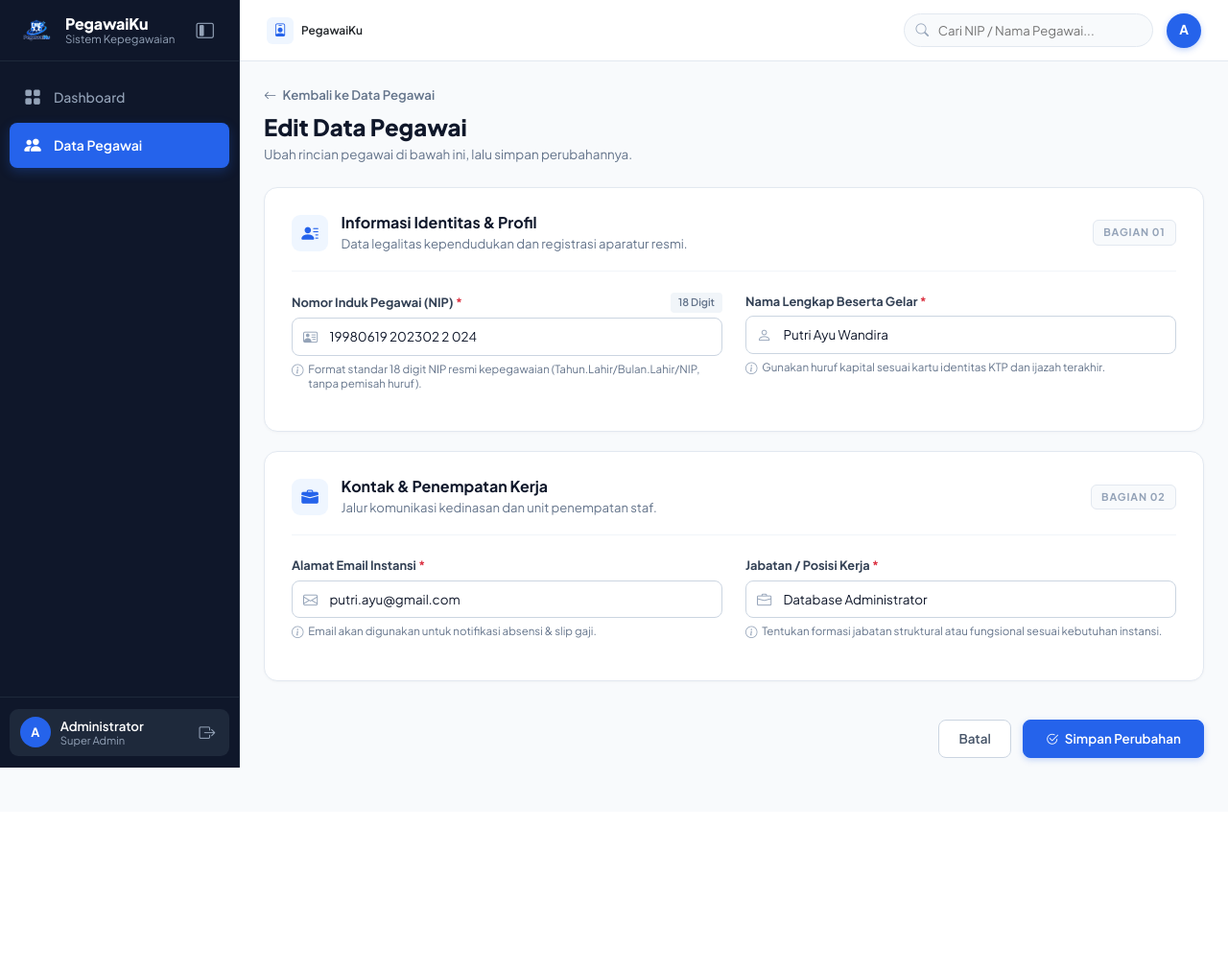
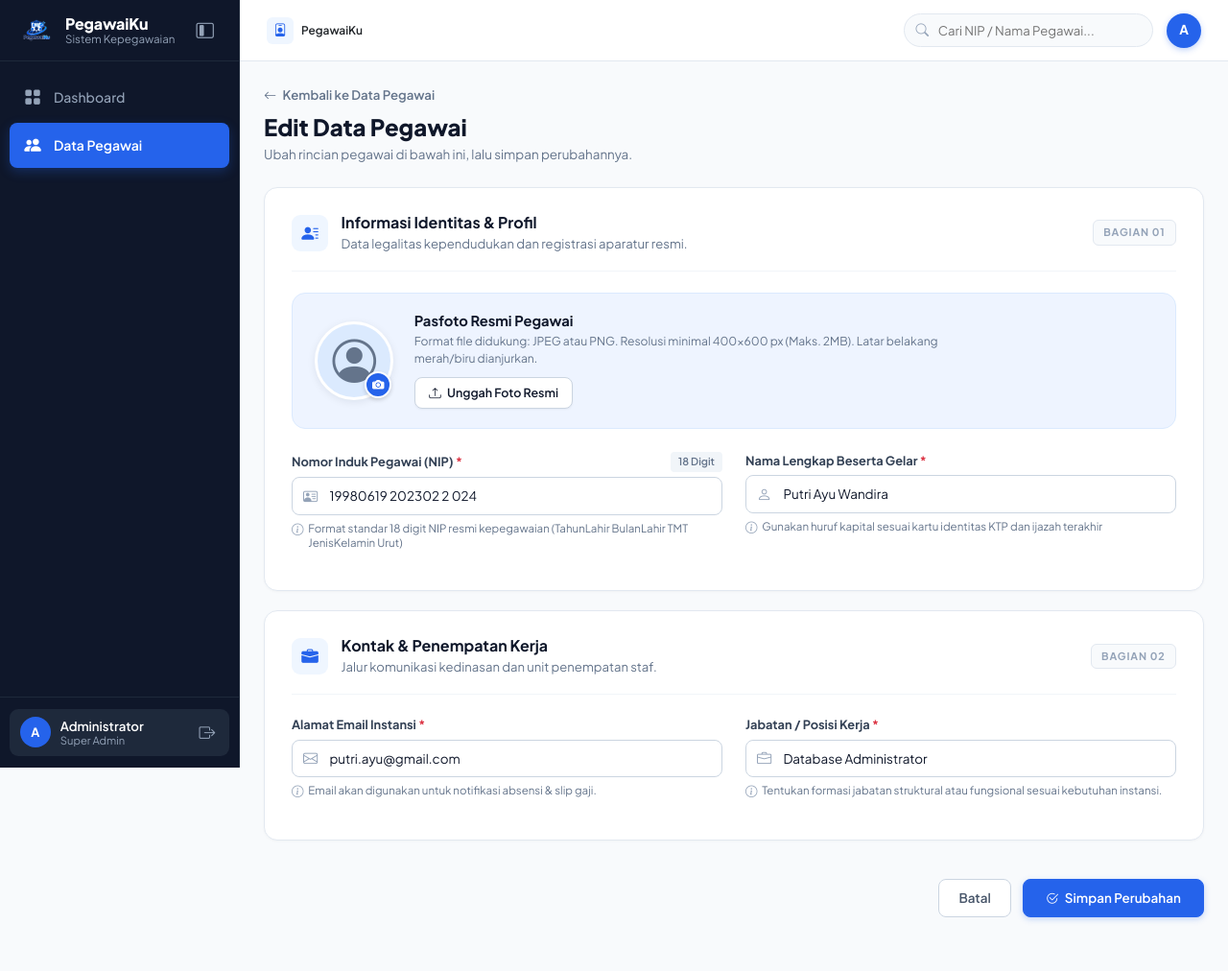
Before and after one commit to Zenqirtz/PegawaiKu, a PHP site: page /pegawai/edit.php?id=50 in a window 1280 px wide. Shown: the whole page at 96% size. Before the commit the page ends 800 px from the top, so only its background shows below. Run offline with PHP 8.4, Linux system fonts and the light colour scheme; a user stored in the database is signed in; data comes from the database, SQL or seed files in the repository.

Commit message:
feat: tambah upload pasfoto pegawai

```diff
--- a/api/detail.php
+++ b/api/detail.php
@@ -30,7 +30,7 @@ if ($id <= 0) {
     exit;
 }
 
-$stmt = $pdo->prepare('SELECT id, nip, nama, email, jabatan FROM employees WHERE id = :id LIMIT 1');
+$stmt = $pdo->prepare('SELECT id, nip, nama, email, jabatan, foto FROM employees WHERE id = :id LIMIT 1');
 $stmt->execute(['id' => $id]);
 $employee = $stmt->fetch();
 
@@ -56,5 +56,6 @@ echo json_encode([
         'email'    => (string) $employee['email'],
         'jabatan'  => (string) ($employee['jabatan'] ?: 'Staf Pelaksana'),
         'initial'  => $initials,
+        'foto'     => (string) ($employee['foto'] ?? ''),
     ]
 ], JSON_UNESCAPED_UNICODE);
--- a/assets/css/style.css
+++ b/assets/css/style.css
@@ -1649,6 +1649,11 @@ body, button, input, select, textarea { font-family: 'Plus Jakarta Sans', system
     flex-shrink: 0;
 }
 
+.employee-photo {
+    object-fit: cover;
+    border: 1px solid #e2e8f0;
+}
+
 .employee-name-cell a {
     color: #0f172a;
     font-weight: 700;
@@ -1939,32 +1944,33 @@ body, button, input, select, textarea { font-family: 'Plus Jakarta Sans', system
 
 /* Upload Pasfoto Box */
 .photo-upload-box {
-    background: #f8fafc;
-    border: 1px dashed #cbd5e1;
-    border-radius: 12px;
-    padding: 1.2rem 1.35rem;
-    display: flex;
-    align-items: center;
-    gap: 1.25rem;
-    margin-bottom: 1.35rem;
+    background: #eef4ff;
+    border: 1px solid #dbeafe;
+    border-radius: 14px;
+    padding: 1.25rem 1.45rem;
+    display: flex;
+    align-items: center;
+    gap: 1.35rem;
+    margin-bottom: 1.45rem;
     flex-wrap: wrap;
 }
 
 .avatar-preview-wrapper {
     position: relative;
-    width: 74px;
-    height: 74px;
+    width: 82px;
+    height: 82px;
     border-radius: 50%;
-    background: #e0e7ff;
-    color: #4338ca;
+    background: #dbeafe;
+    color: #64748b;
     display: flex;
     align-items: center;
     justify-content: center;
-    font-size: 2.5rem;
+    font-size: 2.85rem;
     flex-shrink: 0;
     border: 3px solid #ffffff;
-    box-shadow: 0 2px 6px rgba(0,0,0,0.06);
+    box-shadow: 0 2px 8px rgba(15, 23, 42, 0.08);
     overflow: visible;
+    cursor: pointer;
 }
 
 .avatar-preview-img {
@@ -1977,10 +1983,10 @@ body, button, input, select, textarea { font-family: 'Plus Jakarta Sans', system
 
 .avatar-camera-btn {
     position: absolute;
-    bottom: -2px;
-    right: -2px;
-    width: 26px;
-    height: 26px;
+    bottom: -1px;
+    right: -1px;
+    width: 28px;
+    height: 28px;
     border-radius: 50%;
     background: #2563eb;
     color: #ffffff;
@@ -1988,45 +1994,62 @@ body, button, input, select, textarea { font-family: 'Plus Jakarta Sans', system
     display: flex;
     align-items: center;
     justify-content: center;
-    font-size: 0.72rem;
-    box-shadow: 0 2px 4px rgba(0,0,0,0.15);
+    font-size: 0.78rem;
+    box-shadow: 0 2px 4px rgba(0, 0, 0, 0.16);
     cursor: pointer;
+    transition: background-color 0.15s, transform 0.15s;
+}
+
+.avatar-camera-btn:hover {
+    background: #1d4ed8;
+    transform: scale(1.08);
 }
 
 .photo-upload-info h5 {
-    font-size: 0.88rem;
+    font-size: 0.92rem;
     font-weight: 700;
     color: #0f172a;
-    margin: 0 0 0.2rem;
+    margin: 0 0 0.25rem;
 }
 
 .photo-upload-info p {
-    font-size: 0.74rem;
+    font-size: 0.76rem;
     color: #64748b;
     margin: 0 0 0.65rem;
     max-width: 580px;
-    line-height: 1.4;
+    line-height: 1.45;
 }
 
 .btn-upload-photo {
     background: #ffffff;
     border: 1px solid #cbd5e1;
-    color: #334155;
+    color: #0f172a;
     font-size: 0.78rem;
     font-weight: 600;
-    padding: 0.35rem 0.85rem;
-    border-radius: 7px;
+    padding: 0.4rem 0.9rem;
+    border-radius: 8px;
     cursor: pointer;
     display: inline-flex;
     align-items: center;
-    gap: 0.35rem;
-    transition: background 0.15s, border-color 0.15s;
+    gap: 0.4rem;
+    box-shadow: 0 1px 2px rgba(15, 23, 42, 0.05);
+    transition: background 0.15s, border-color 0.15s, color 0.15s, box-shadow 0.15s;
 }
 
 .btn-upload-photo:hover {
-    background: #f1f5f9;
+    background: #f8fafc;
     border-color: #94a3b8;
-    color: #0f172a;
+    color: #2563eb;
+    box-shadow: 0 2px 4px rgba(15, 23, 42, 0.08);
+}
+
+.employee-avatar-img {
+    width: 36px;
+    height: 36px;
+    border-radius: 50%;
+    object-fit: cover;
+    flex-shrink: 0;
+    border: 1px solid #e2e8f0;
 }
 
 /* Modern Input Groups */
--- a/assets/js/script.js
+++ b/assets/js/script.js
@@ -227,9 +227,12 @@ $(function () {
             .done(function (res) {
                 if (res.status === 'success' && res.data) {
                     const d = res.data;
+                    const avatarContent = d.foto
+                        ? '<img src="' + appBase + '/' + escapeHtml(d.foto) + '" alt="' + escapeHtml(d.nama) + '" class="quickview-avatar mx-auto mb-2 object-fit-cover shadow-sm p-0 border border-2 border-white">'
+                        : '<div class="quickview-avatar mx-auto mb-2">' + escapeHtml(d.initial) + '</div>';
                     const html =
                         '<div class="text-center pb-3 border-bottom mb-3">' +
-                            '<div class="quickview-avatar mx-auto mb-2">' + escapeHtml(d.initial) + '</div>' +
+                            avatarContent +
                             '<h5 class="fw-bold mb-1 text-dark">' + escapeHtml(d.nama) + '</h5>' +
                             '<span class="badge bg-primary-subtle text-primary border border-primary-subtle px-3 py-1 rounded-pill">' +
                                 escapeHtml(d.jabatan) +
@@ -272,6 +275,34 @@ $(function () {
     function escapeHtml(text) {
         return $('<div>').text(text || '').html();
     }
+
+    // ============================================================
+    // 3.5. PREVIEW PASFOTO PEGAWAI REAL-TIME
+    // ============================================================
+    $('#foto').on('change', function () {
+        const file = this.files && this.files[0];
+        if (file) {
+            // Validasi ukuran maks 2MB
+            if (file.size > 2 * 1024 * 1024) {
+                alert('Ukuran pasfoto terlalu besar. Maksimal 2MB.');
+                $(this).val('');
+                return;
+            }
+            // Validasi tipe berkas
+            if (!['image/jpeg', 'image/png', 'image/jpg'].includes(file.type)) {
+                alert('Format pasfoto tidak didukung. Harap unggah format JPG atau PNG.');
+                $(this).val('');
+                return;
+            }
+
+            const reader = new FileReader();
+            reader.onload = function (e) {
+                $('#avatarPreview').attr('src', e.target.result).removeClass('d-none').show();
+                $('.avatar-placeholder-icon').addClass('d-none');
+            };
+            reader.readAsDataURL(file);
+        }
+    });
 
     // ============================================================
     // 4. VALIDASI FORM PEGAWAI SISI KLIEN (Tambah & Edit)
--- a/pegawai/edit.php
+++ b/pegawai/edit.php
@@ -24,7 +24,7 @@ if ($id <= 0) {
 
 // --- 2. Ambil Data Pegawai Lama dari Database ---
 // Menggunakan prepared statement untuk mencegah manipulasi query (SQL Injection)
-$stmt = $pdo->prepare('SELECT id, nip, nama, email, jabatan FROM employees WHERE id = :id');
+$stmt = $pdo->prepare('SELECT id, nip, nama, email, jabatan, foto FROM employees WHERE id = :id');
 $stmt->execute(['id' => $id]);
 $employee = $stmt->fetch();
 
@@ -70,7 +70,7 @@ require __DIR__ . '/../partials/header.php';
          value tiap input diisi dari $employee (data lama dari DB)
          hidden input 'id' memberitahu record mana yang diubah
          ============================================================ -->
-    <form id="formPegawai" method="post" action="../proses/update.php" novalidate>
+    <form id="formPegawai" method="post" action="../proses/update.php" enctype="multipart/form-data" novalidate>
 
         <!-- Token CSRF wajib di setiap form POST -->
         <!-- Token CSRF diverifikasi di proses/update.php untuk menolak request dari situs lain. -->
@@ -88,7 +88,31 @@ require __DIR__ . '/../partials/header.php';
                         <p class="form-section-subtitle">Data legalitas kependudukan dan registrasi aparatur resmi.</p>
                     </div>
                 </div>
-                <span class="badge-section-number">Bagian 01</span>
+                <span class="badge-section-number">BAGIAN 01</span>
+            </div>
+
+            <!-- Upload Pasfoto Resmi Pegawai -->
+            <div class="photo-upload-box">
+                <label for="foto" class="avatar-preview-wrapper" title="Klik untuk pilih pasfoto">
+                    <?php if (!empty($employee['foto']) && file_exists(__DIR__ . '/../' . $employee['foto'])): ?>
+                        <img src="<?= $base ?>/<?= e($employee['foto']) ?>" alt="Pasfoto Pegawai" class="avatar-preview-img d-block" id="avatarPreview">
+                        <i class="bi bi-person-circle avatar-placeholder-icon d-none"></i>
+                    <?php else: ?>
+                        <i class="bi bi-person-circle avatar-placeholder-icon"></i>
+                        <img alt="Preview Pasfoto" class="avatar-preview-img" id="avatarPreview">
+                    <?php endif; ?>
+                    <span class="avatar-camera-btn" title="Pilih Foto">
+                        <i class="bi bi-camera-fill"></i>
+                    </span>
+                </label>
+                <div class="photo-upload-info">
+                    <h5>Pasfoto Resmi Pegawai</h5>
+                    <p>Format file didukung: JPEG atau PNG. Resolusi minimal 400&times;600 px (Maks. 2MB). Latar belakang merah/biru dianjurkan.</p>
+                    <label for="foto" class="btn-upload-photo">
+                        <i class="bi bi-upload"></i> Unggah Foto Resmi
+                    </label>
+                    <input type="file" name="foto" id="foto" accept="image/jpeg,image/png,image/jpg" class="d-none">
+                </div>
             </div>
 
             <div class="row">
@@ -104,7 +128,7 @@ require __DIR__ . '/../partials/header.php';
                     </div>
                     <!-- Feedback AJAX Real-time (jQuery) ketersediaan / duplikasi NIP -->
                     <div id="nipFeedback" class="mt-1"></div>
-                    <div class="input-hint"><i class="bi bi-info-circle"></i> Format standar 18 digit NIP resmi kepegawaian (Tahun.Lahir/Bulan.Lahir/NIP, tanpa pemisah huruf).</div>
+                    <div class="input-hint"><i class="bi bi-info-circle"></i> Format standar 18 digit NIP resmi kepegawaian (TahunLahir BulanLahir TMT JenisKelamin Urut)</div>
                     <div class="invalid-feedback">NIP wajib diisi.</div>
                 </div>
 
@@ -117,7 +141,7 @@ require __DIR__ . '/../partials/header.php';
                         <i class="bi bi-person input-group-icon"></i>
                         <input type="text" class="form-control-modern" id="nama" name="nama" value="<?= e($employee['nama']) ?>" placeholder="Contoh: Ahmad Fauzi, S.T., M.Kom." required>
                     </div>
-                    <div class="input-hint"><i class="bi bi-info-circle"></i> Gunakan huruf kapital sesuai kartu identitas KTP dan ijazah terakhir.</div>
+                    <div class="input-hint"><i class="bi bi-info-circle"></i> Gunakan huruf kapital sesuai kartu identitas KTP dan ijazah terakhir</div>
                     <div class="invalid-feedback">Nama wajib diisi (minimal 2 karakter).</div>
                 </div>
             </div>
--- a/pegawai/index.php
+++ b/pegawai/index.php
@@ -66,7 +66,7 @@ $totalPages = max(1, (int) ceil($totalFiltered / $perPage));
 $page = min($page, $totalPages);          // cegah halaman melebihi batas
 $offset = ($page - 1) * $perPage;         // baris pertama pada halaman ini
 
-$stmt = $pdo->prepare('SELECT id, nip, nama, email, jabatan FROM employees' . $whereSql . ' ORDER BY ' . $orderBy . ' LIMIT :limit OFFSET :offset');
+$stmt = $pdo->prepare('SELECT id, nip, nama, email, jabatan, foto FROM employees' . $whereSql . ' ORDER BY ' . $orderBy . ' LIMIT :limit OFFSET :offset');
 
 // Parameter filter diikat sebagai string (LIKE / =).
 foreach ($params as $key => $value) {
@@ -152,7 +152,7 @@ $pageUrl = static function (int $targetPage) use ($queryBase): string {
                     <tr>
                         <td class="employee-row-number"><?= $offset + $index + 1 ?></td>
                         <td><span class="employee-nip"><?= e($emp['nip']) ?></span></td>
-                        <td><div class="employee-name-cell"><span class="employee-initials"><?= e($initials) ?></span><div><a href="detail.php?id=<?= (int) $emp['id'] ?>"><?= e($emp['nama']) ?></a><small><?= e($emp['jabatan']) ?></small></div></div></td>
+                        <td><div class="employee-name-cell"><?php if (!empty($emp['foto']) && file_exists(__DIR__ . '/../' . $emp['foto'])): ?><img class="employee-initials employee-photo" src="<?= $base ?>/<?= e($emp['foto']) ?>" alt="Pasfoto <?= e($emp['nama']) ?>"><?php else: ?><span class="employee-initials"><?= e($initials) ?></span><?php endif; ?><div><a href="detail.php?id=<?= (int) $emp['id'] ?>"><?= e($emp['nama']) ?></a><small><?= e($emp['jabatan']) ?></small></div></div></td>
                         <td><a class="employee-email" href="mailto:<?= e($emp['email']) ?>"><?= e($emp['email']) ?></a></td>
                         <td><span class="employee-position"><?= e($emp['jabatan']) ?></span></td>
                         <td><span class="employee-status"><i></i>Terdaftar</span></td>
--- a/pegawai_bnsp.sql
+++ b/pegawai_bnsp.sql
@@ -30,7 +30,8 @@ CREATE TABLE IF NOT EXISTS employees (
     nip VARCHAR(30) UNIQUE,
     nama VARCHAR(100) NOT NULL,
     email VARCHAR(100),
-    jabatan VARCHAR(80)
+    jabatan VARCHAR(80),
+    foto VARCHAR(255) DEFAULT NULL
 );
 
 -- ------------------------------------------------------------
```
Also changed, not shown: PENJELASAN.md (+1 -1 lines), config/upload.php (added, +148 -0 lines), pegawai/detail.php (+9 -5 lines), pegawai/tambah.php (+23 -4 lines), proses/hapus.php (+7 -0 lines), proses/simpan.php (+16 -3 lines), proses/update.php (+25 -2 lines), 2 other files.
